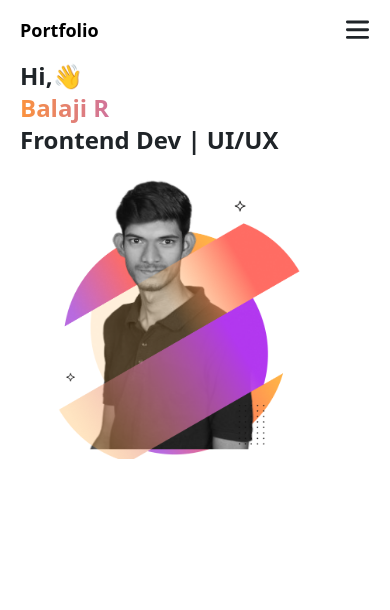
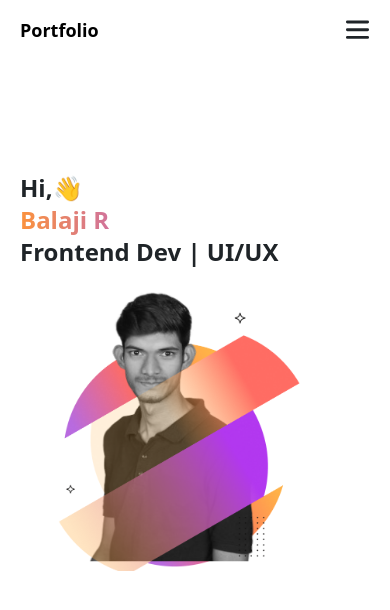
Before and after one commit to balajigithubwork/portfolio, a React (Create React App) app: page / in a window 390 px wide. Shown: the top 610 px of the page. Built offline with nearby package versions, Linux system fonts and the light colour scheme.

Commit message:
fixed bugs

```diff
--- a/src/Components/Header.js
+++ b/src/Components/Header.js
@@ -55,11 +55,6 @@ function Header() {
           <li className="pb-1 md:pb-0">
             <NavLink to="/projects" onClick={toggleClass}>
               Projects
-            </NavLink>
-          </li>
-          <li>
-            <NavLink to="/contact" onClick={toggleClass}>
-              Contact
             </NavLink>
           </li>
         </ul>
--- a/src/Pages/Home.js
+++ b/src/Pages/Home.js
@@ -57,7 +57,7 @@ function Home() {
   }, []);
 
   return (
-    <main className="container mx-auto max-width md:flex justify-between items-center">
+    <main className="container mx-auto mainsection max-width md:flex justify-between items-center">
       <div>
         <h1
           ref={h11}
--- a/src/index.css
+++ b/src/index.css
@@ -15,6 +15,9 @@
 .section {
   @apply pt-28 xl:pt-28 2xl:pt-44;
 }
+.mainsection {
+  @apply pt-28 xl:pt-0 2xl:pt-44;
+}
 .text-content {
   @apply dark:text-light-content text-dark-content;
 }
```
